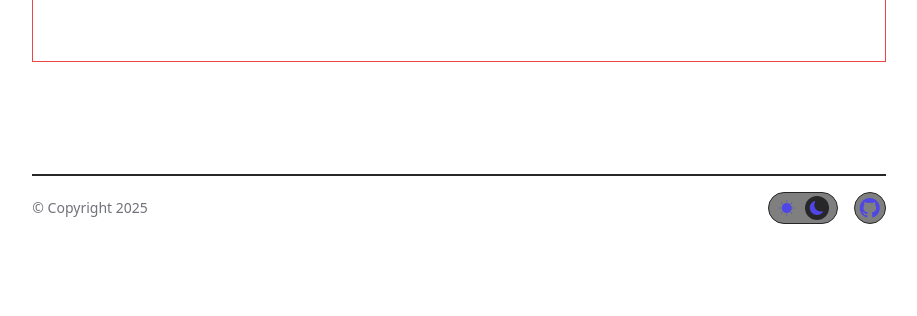
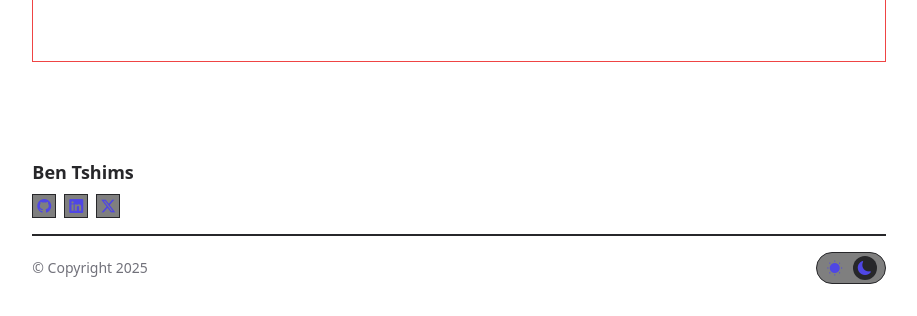
Before and after one commit to Bentshims/me-portfolio, a plain HTML site: page index.html in a window 1280 px wide. Shown: the part 958-1274 px from the top of the page, without its empty margins (181-1098 px from the left). Before the commit the page ends 1222 px from the top, so only its background shows below. Drawn offline with nearby package versions, Linux system fonts and the light colour scheme.

Commit message:
ajout de reseaux sociaux au footer

```diff
--- a/index.html
+++ b/index.html
@@ -163,10 +163,34 @@
 
 
     </main>
-    <footer class="mt-24 mb-10 w-full md:w-2/3 space-y-4">
-        <div>
+    <footer class="mt-24 mb-8 w-full md:w-2/3 space-y-4">
+      <div>
+        <div class="flex flex-col items-start space-y-2">
+          <a href="/" class="flex items-center space-x-2">
+            <!-- <svg class="h-6 w-6 text-indigo-600 dark:text-indigo-400"></svg> -->
+            <span class="font-semibold text-lg text-zinc-800 dark:text-zinc-400">Ben Tshims</span>
+          </a>
+          <div class="flex space-x-2">
+            <a href="https://github.com/Bentshims">
+              <div class="bg-black/50 border border-zinc-800 p-1 h-6 w-6 flex items-center justify-center">
+                <i class="bi bi-github text-md text-indigo-600 dark:text-zinc-400"></i>
+              </div>
+            </a>
+            <a href="https://github.com/Bentshims">
+              <div class="bg-black/50 border border-zinc-800 p-1 h-6 w-6 flex items-center justify-center">
+                <i class="bi bi-linkedin text-md text-indigo-600 dark:text-zinc-400"></i>
+              </div>
+            </a>
+            <a href="https://github.com/Bentshims">
+              <div class="bg-black/50 border border-zinc-800 p-1 h-6 w-6 flex items-center justify-center">
+                <i class="bi bi-twitter-x text-md text-indigo-600 dark:text-zinc-400"></i>
+              </div>
+            </a>
+
+          </div>
 
         </div>
+      </div>
         <div class="border border-zinc-800 w-full"></div>
         <div class="flex items-center justify-between ">
           <div>
@@ -177,15 +201,11 @@
               <span class="cursor-pointer"><i class="bi bi-brightness-low-fill text-xl text-indigo-600 dark:text-emerald-500"></i></span>
               <span class="cursor-pointer bg-zinc-800 rounded-full flex items-center justify-center h-6 w-6"><i class="bi bi-moon-fill text-indigo-600 dark:text-amber-500 "></i></span>
             </div>
-            <a href="https://github.com/Bentshims">
-              <div class="bg-black/50 border border-zinc-800 rounded-full p-1 h-8 w-8 flex items-center justify-center">
-                <i class="bi bi bi-github text-xl text-indigo-600 dark:text-zinc-400"></i>
-              </div>
-            </a>
-
 
           </div>
+
         </div>
+      </div>
     </footer>
-</body>
+  </body>
 </html>
```
